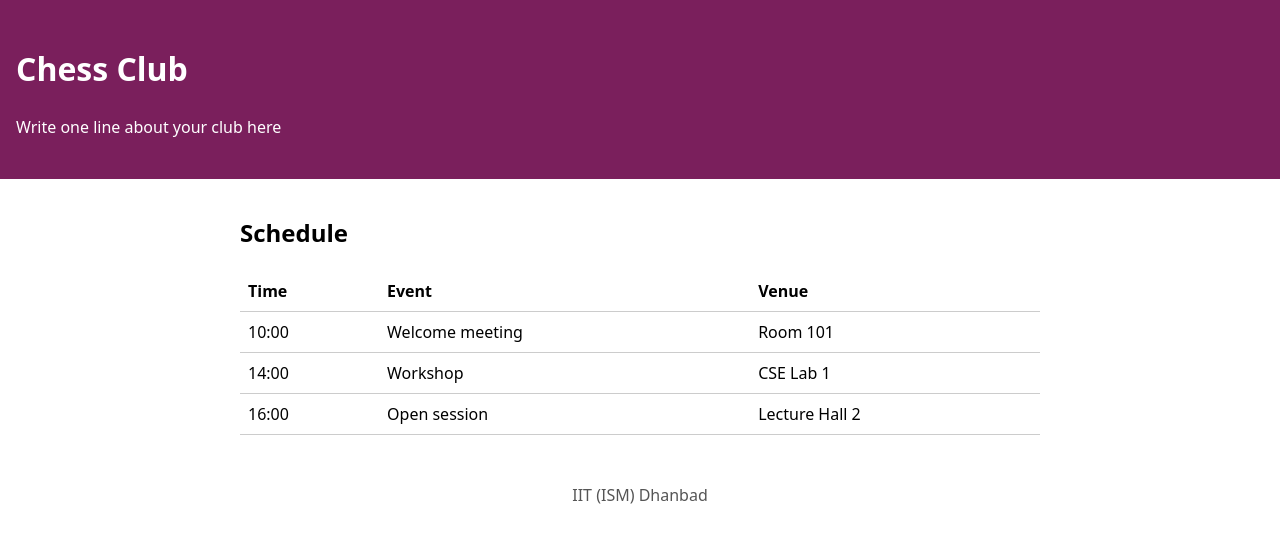
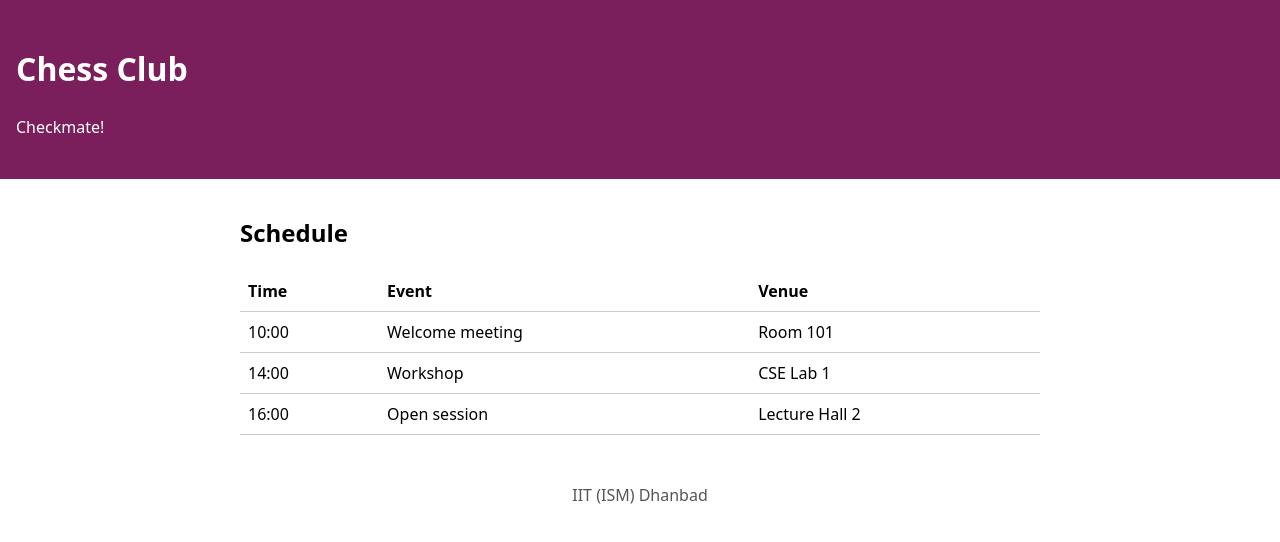
Before and after one commit to krishna07i/club-page, a plain HTML site: page index.html in a window 1280 px wide. Drawn offline with Linux system fonts and the light colour scheme.

Commit message:
Add a tagline for the club

```diff
--- a/index.html
+++ b/index.html
@@ -9,7 +9,7 @@
 <body>
   <header class="site-header">
     <h1>Chess Club</h1>
-    <p class="tagline">Write one line about your club here</p>
+    <p class="tagline">Checkmate!</p>
   </header>
 
   <main>
```
